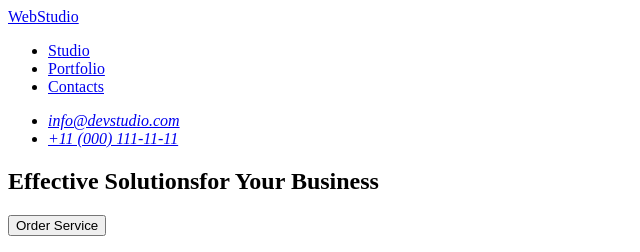
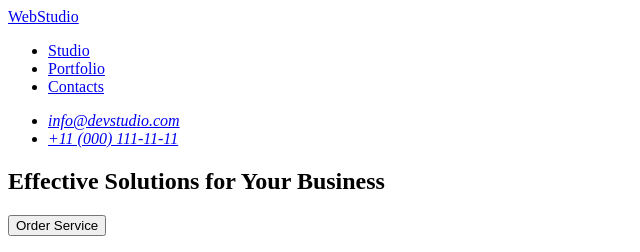
Before and after one commit to Iv-Hl/goit-markup-hw-01, a plain HTML site: page index.html in a window 1280 px wide. Shown: the top 252 px of the page, 0-640 px from the left. Drawn offline with Linux system fonts and the light colour scheme.

Commit message:
Update for HTML (changed h1)

```diff
--- a/index.html
+++ b/index.html
@@ -36,7 +36,7 @@
     </header>
     <main>
         <section>
-            <h1>Effective Solutionsfor Your Business</h1>
+            <h1>Effective Solutions for Your Business</h1>
             <button type="button">Order Service</button>
         </section>
         <section>
```
